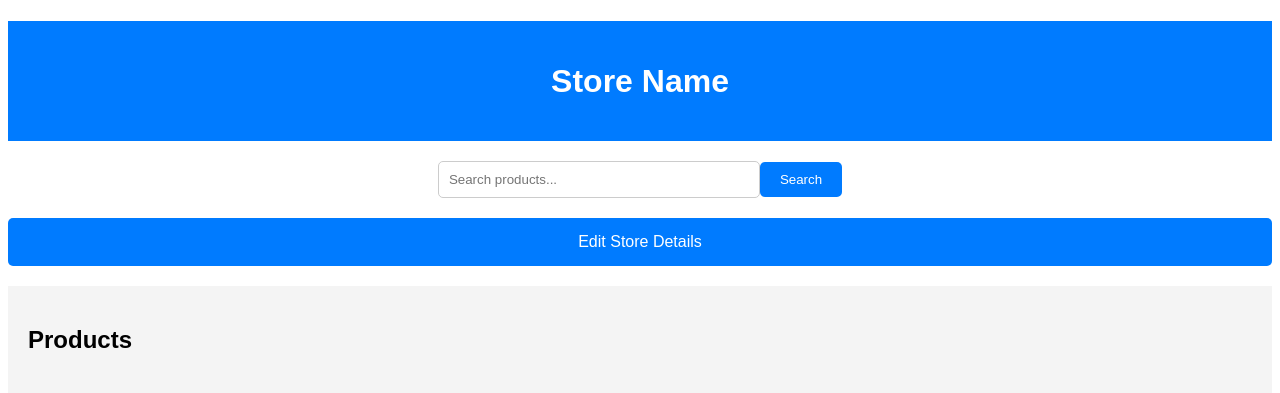
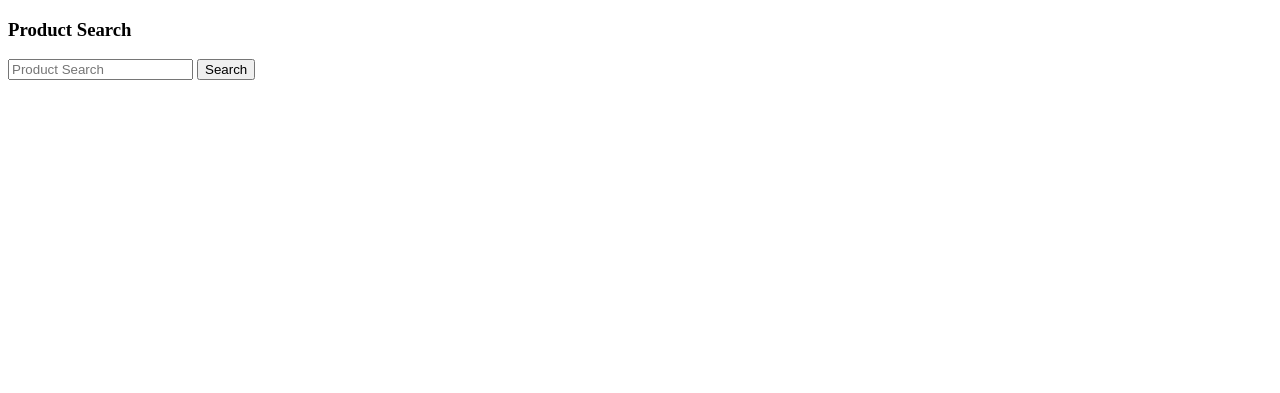
Before and after one commit to jakeymac/StoreMaster, a Django app: template StoreMaster/Stores/templates/manage_store.html in a window 1280 px wide. Shown: the top 393 px of the page. Run offline with Django 4.2, Linux system fonts and the light colour scheme; the template is opened without the code that fills it, so the values that code supplies are empty; parts of the project's set-up code (start-up, migrations or seed data) failed here and were passed over.

Commit message:
began work on product search in employee dashboard

```diff
--- a/StoreMaster/Stores/models.py
+++ b/StoreMaster/Stores/models.py
@@ -40,7 +40,7 @@ class Store(models.Model):
 
 class StoreHasStock(models.Model):
     product = models.OneToOneField(Product,on_delete=models.CASCADE)
-    store = models.OneToOneField(Store,on_delete=models.CASCADE)
+    store = models.ForeignKey(Store,on_delete=models.CASCADE)
     stock = models.IntegerField()
 
     def __str__(self):
--- a/StoreMaster/Stores/templates/manage_store.html
+++ b/StoreMaster/Stores/templates/manage_store.html
@@ -1,76 +1,24 @@
 <!DOCTYPE html>
-<html lang="en">
-<head>
-    <meta charset="UTF-8">
-    <meta name="viewport" content="width=device-width, initial-scale=1.0">
-    <title>Store Homepage</title>
 
-    <h1>{{user_type}}</h1>
-    <style>
-        /* Add your CSS styles here */
-        body {
-            font-family: Arial, sans-serif;
-        }
-        .header {
-            text-align: center;
-            background-color: #007BFF;
-            color: white;
-            padding: 20px;
-        }
-        .search-bar {
-            display: flex;
-            justify-content: center;
-            align-items: center;
-            margin: 20px;
-        }
-        .search-input {
-            padding: 10px;
-            width: 300px;
-            border: 1px solid #ccc;
-            border-radius: 5px;
-        }
-        .search-button {
-            background-color: #007BFF;
-            color: white;
-            border: none;
-            padding: 10px 20px;
-            border-radius: 5px;
-            cursor: pointer;
-        }
-        .store-details-button {
-            display: block;
-            margin: 20px auto;
-            background-color: #007BFF;
-            color: white;
-            border: none;
-            padding: 15px 30px;
-            border-radius: 5px;
-            cursor: pointer;
-            text-decoration: none;
-            text-align: center;
-        }
-        .products {
-            background-color: #F4F4F4;
-            padding: 20px;
-        }
-    </style>
-</head>
-<body>
-    <div class="header">
-        <h1>Store Name</h1>
-    </div>
+<html>
+    <head>
 
-    <div class="search-bar">
-        <input type="text" class="search-input" placeholder="Search products...">
-        <button class="search-button">Search</button>
-    </div>
+    </head>
 
-    <a href="/edit-store-details" class="store-details-button">Edit Store Details</a>
+    <body>
+        <h3>Product Search</h3>
+        <form id="search-form" action="{% url 'Stores:product_search' %}" method="GET">
+            <input type="text" name="product_search" placeholder="Product Search">
+            <button type="submit">Search</button>
+        </form>
 
-    <div class="products">
-        <!-- Product listings go here -->
-        <h2>Products</h2>
-        <!-- Display products here, e.g., using a loop in your template -->
-    </div>
-</body>
+
+        <a href="url EMPLOYEE PRODUCT SEARCH VIEW"></a>
+        <a href="url MAKE A PURCHASE"></a>
+        <a href="CHECK ORDER OR ACCOUNT INFO SCREEN"></a>
+        <!--OR  Icould just have fields for looking up an account or order-->
+
+
+
+    </body>
 </html>
--- /dev/null
+++ b/StoreMaster/Stores/templates/product_search_results.html
@@ -0,0 +1,6 @@
+<h1>Search Results</h1>
+<h3>{{ search }}</h3>
+{% for product in results %}
+    <p>Product: {{ product.product_name }}</p>
+    <a href="product_view/"><button>View Product</button></a>
+{% endfor %}
--- a/StoreMaster/Stores/urls.py
+++ b/StoreMaster/Stores/urls.py
@@ -10,5 +10,6 @@ urlpatterns = [
     path('register_store_manager',views.register_store_page_2,name='register_store_page_2'),
     path('manage_store/<str:store_name>',views.manage_store,name='manage_store'),
     path('confirm_store_registration',views.confirm_store_registration,name="confirm_store_registration"),
-    path('manage_store_redirect_from_home', views.manage_store_redirect_from_home,name='manage_store_home_page_redirect')
+    path('manage_store_redirect_from_home', views.manage_store_redirect_from_home,name='manage_store_home_page_redirect'),
+    path('product_search',views.product_search, name='product_search'),
 ]
```
Also changed, not shown: StoreMaster/Stores/templates/store_front.html (added, +76 -0 lines), StoreMaster/Stores/views.py (+28 -25 lines), StoreMaster/Stores/migrations/0005_alter_storehasstock_store.py (added), StoreMaster/db.sqlite3.
